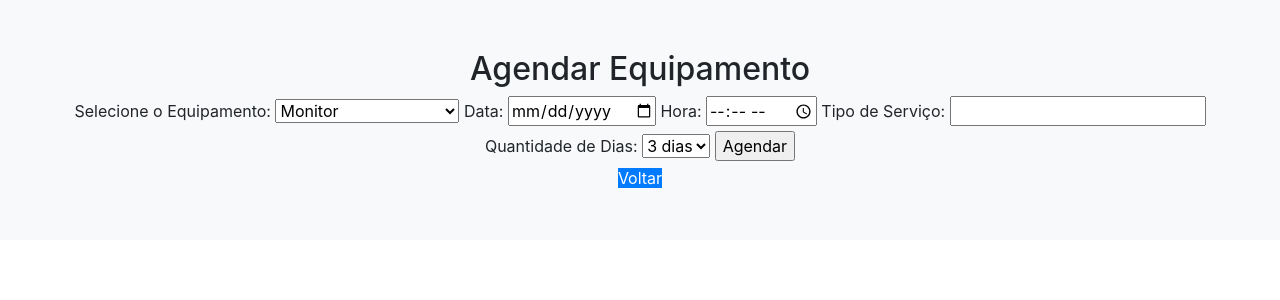
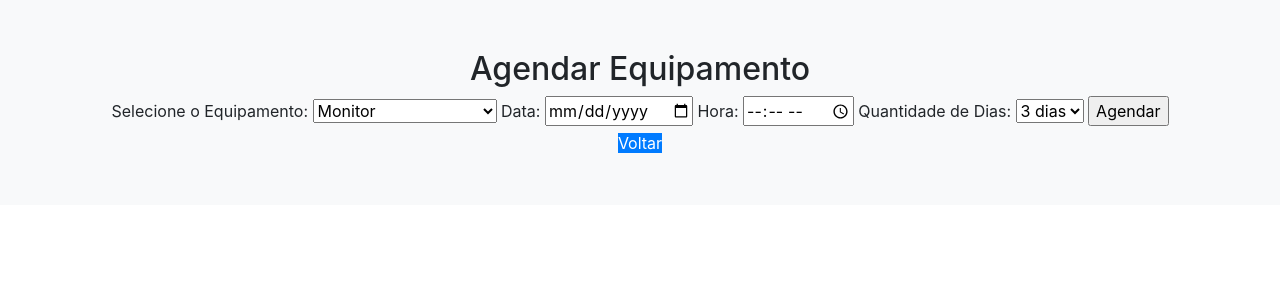
Before and after one commit to julianapvh/sylendar, a Django app: page /agendar_equipamento/ in a window 1280 px wide. Shown: the top 300 px of the page. Run offline with Django 4.2, Linux system fonts and the light colour scheme; data comes from the database, SQL or seed files in the repository; parts of the project's set-up code (start-up, migrations or seed data) failed here and were passed over; some libraries are stand-ins or nearby versions.

Commit message:
Remoção do campo (tipo de serviço)

```diff
--- a/agendamentos/models.py
+++ b/agendamentos/models.py
@@ -75,7 +75,6 @@ class Agendamento(models.Model):
     equipamento = models.ForeignKey(Equipamento, on_delete=models.CASCADE)
     data = models.DateField(default=timezone.now)
     hora = models.TimeField(default=timezone.now)
-    tipo_servico = models.CharField(max_length=100)
     cancelado = models.BooleanField(default=False)
     reagendado = models.BooleanField(default=False)
     data_entrega_prevista = models.DateTimeField(default=None, null=True, blank=True)
--- a/agendamentos/templates/agendar_equipamento.html
+++ b/agendamentos/templates/agendar_equipamento.html
@@ -27,9 +27,6 @@
                 <input type="date" id="data" name="data" required>
                 <label for="hora">Hora:</label>
                 <input type="time" id="hora" name="hora" required {% if not data_atual == data %}min="00:00" max="23:59"{% endif %}>
-                <label for="tipo_servico">Tipo de Serviço:</label>
-                <input type="text" id="tipo_servico" name="tipo_servico" required>
-
                 <label for="quantidade_dias">Quantidade de Dias:</label>
                 <select id="quantidade_dias" name="quantidade_dias">
                     <option value="1">1 dia</option>
--- a/agendamentos/views.py
+++ b/agendamentos/views.py
@@ -168,7 +168,6 @@ def agendar_equipamento(request):
             equipamento_id = request.POST["equipamento"]
             data = request.POST["data"]
             hora = request.POST["hora"]
-            tipo_servico = request.POST["tipo_servico"]
             quantidade_dias = int(
                 request.POST.get("quantidade_dias", 3)
             )  # Default: 3 dias
@@ -240,7 +239,6 @@ def agendar_equipamento(request):
                 data=data_hora_consciente.date(),
                 hora=data_hora_consciente.time(),
                 quantidade_dias=quantidade_dias,
-                tipo_servico=tipo_servico,
             )
 
             # Envio de e-mail de confirmação do novo agendamento
```
Also changed, not shown: agendamentos/migrations/0002_remove_agendamento_tipo_servico_alter_user_telefone.py (added).
